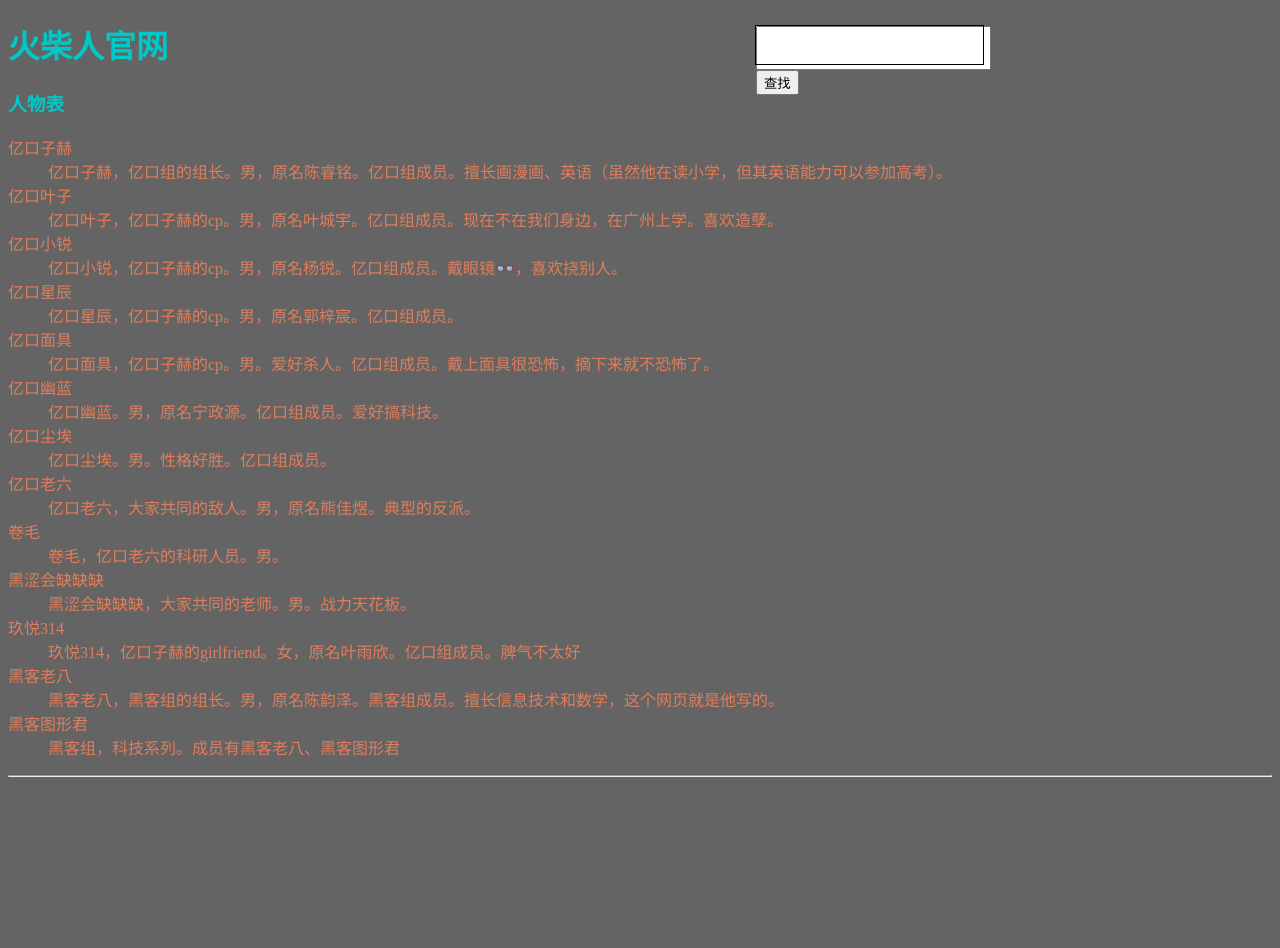
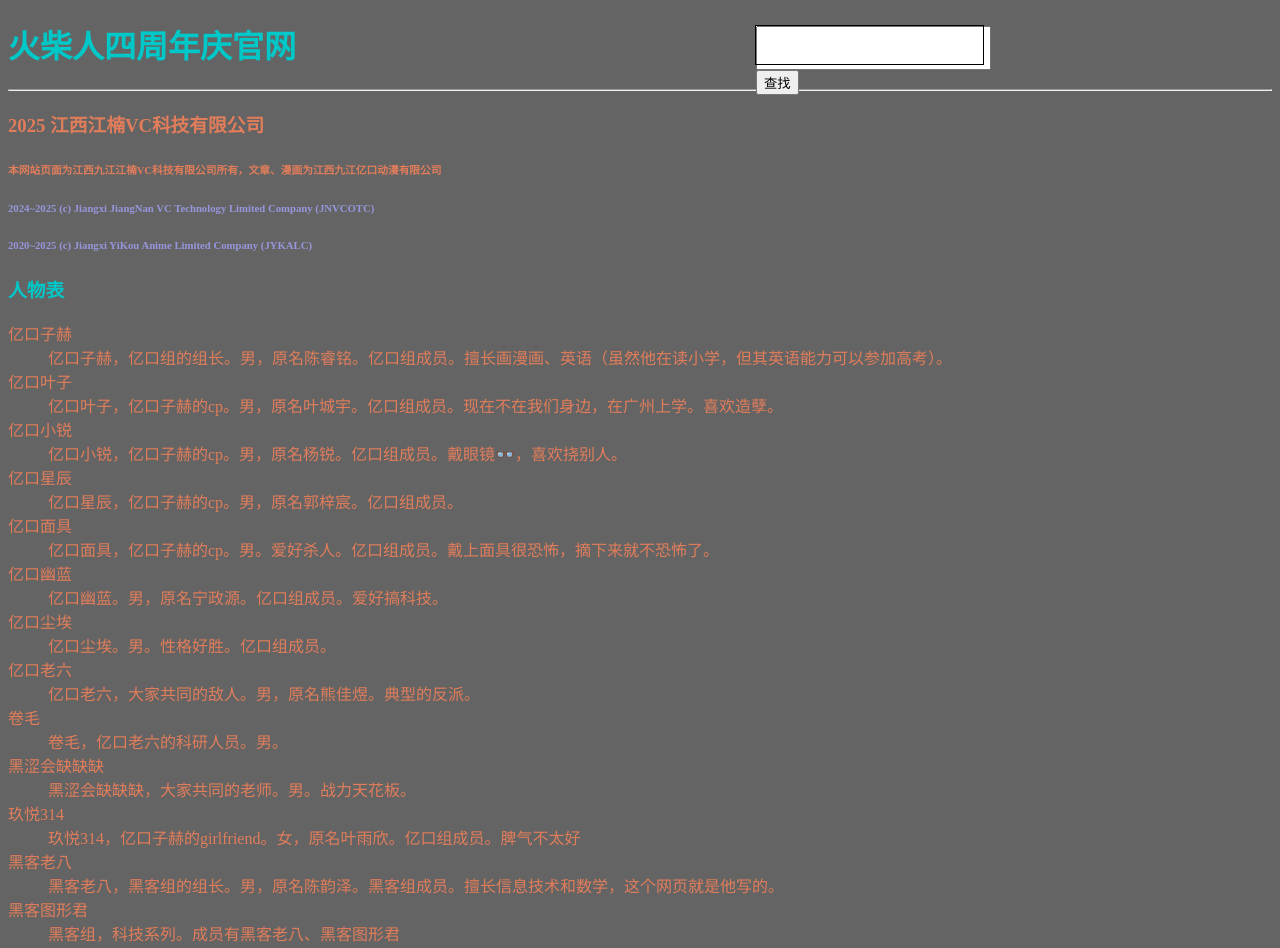
Before and after one commit to jnvc583/stickman, a plain HTML site: page index.html in a window 1280 px wide. Shown: the top 948 px of the page. Before the commit the page ends 800 px from the top, so only its background shows below. Drawn offline with Linux system fonts and the light colour scheme.

Commit message:
Update index.html

```diff
--- a/index.html
+++ b/index.html
@@ -24,6 +24,9 @@
       }
       .char2{
         color:rgb(225,125,91);
+      }
+      .char3{
+        color:rgb(150,150,220);
       }
       .datlis{
         width:60mm;
@@ -53,7 +56,8 @@
     </style>
   </head>
   <body style="background-color:rgb(100,100,100);">
-    <h1 class="char1">火柴人官网</h1>
+    <h1 class="char1">火柴人四周年庆官网</h1>
+    <hr/>
     <form id="af">
       <div class="datlis">
         <input list="pn" class="ipt1" name="pn2" />
@@ -128,6 +132,10 @@
         }
       }
     </script>
+    <h3 class="char2">2025 江西江楠VC科技有限公司</h3>
+    <h6 class="char2">本网站页面为江西九江江楠VC科技有限公司所有，文章、漫画为江西九江亿口动漫有限公司</h6>
+    <h6 class="char3">2024~2025 (c) Jiangxi JiangNan VC Technology Limited Company (JNVCOTC)</h6>
+    <h6 class="char3">2020~2025 (c) Jiangxi YiKou Anime Limited Company (JYKALC)</h6>
     <form id="bf">
       <h3 class="char1">人物表</h3>
       <dl>
```
